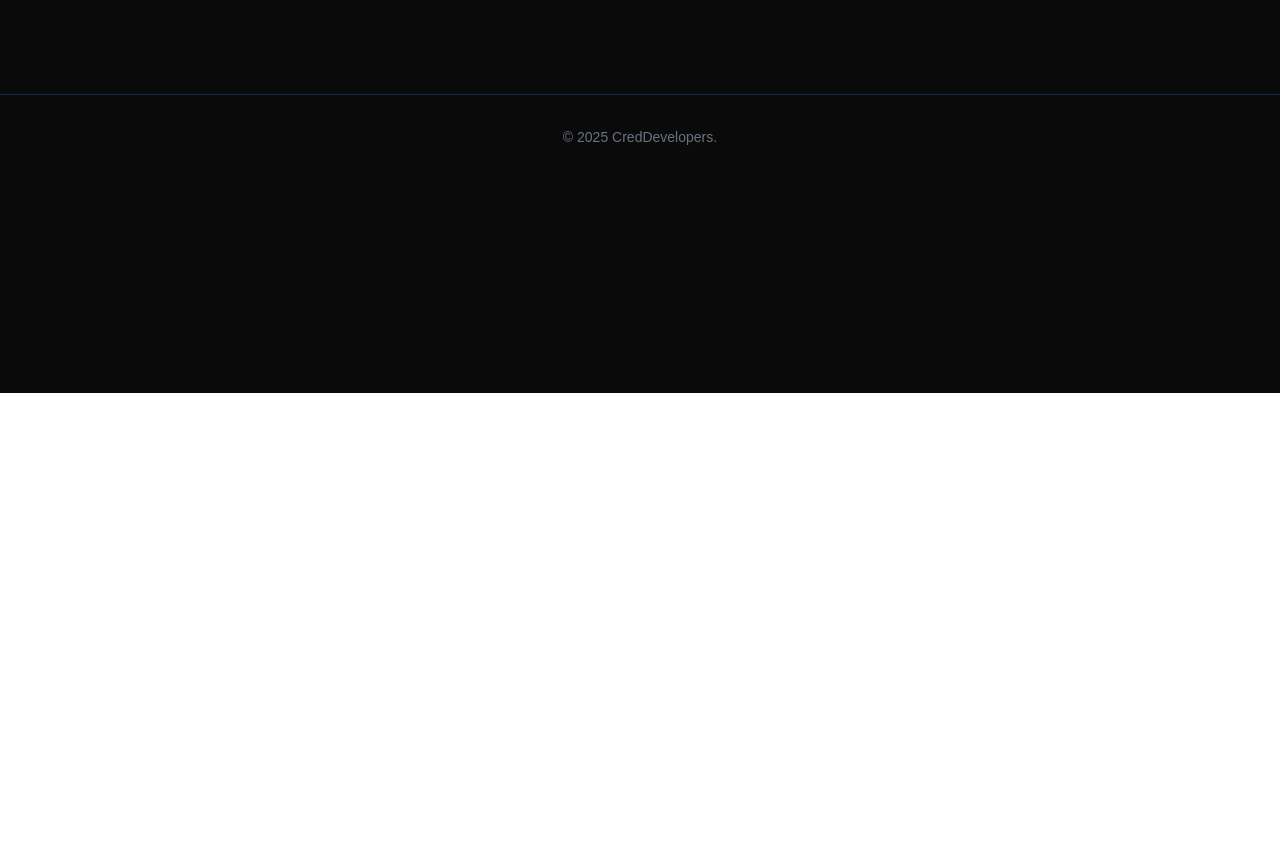
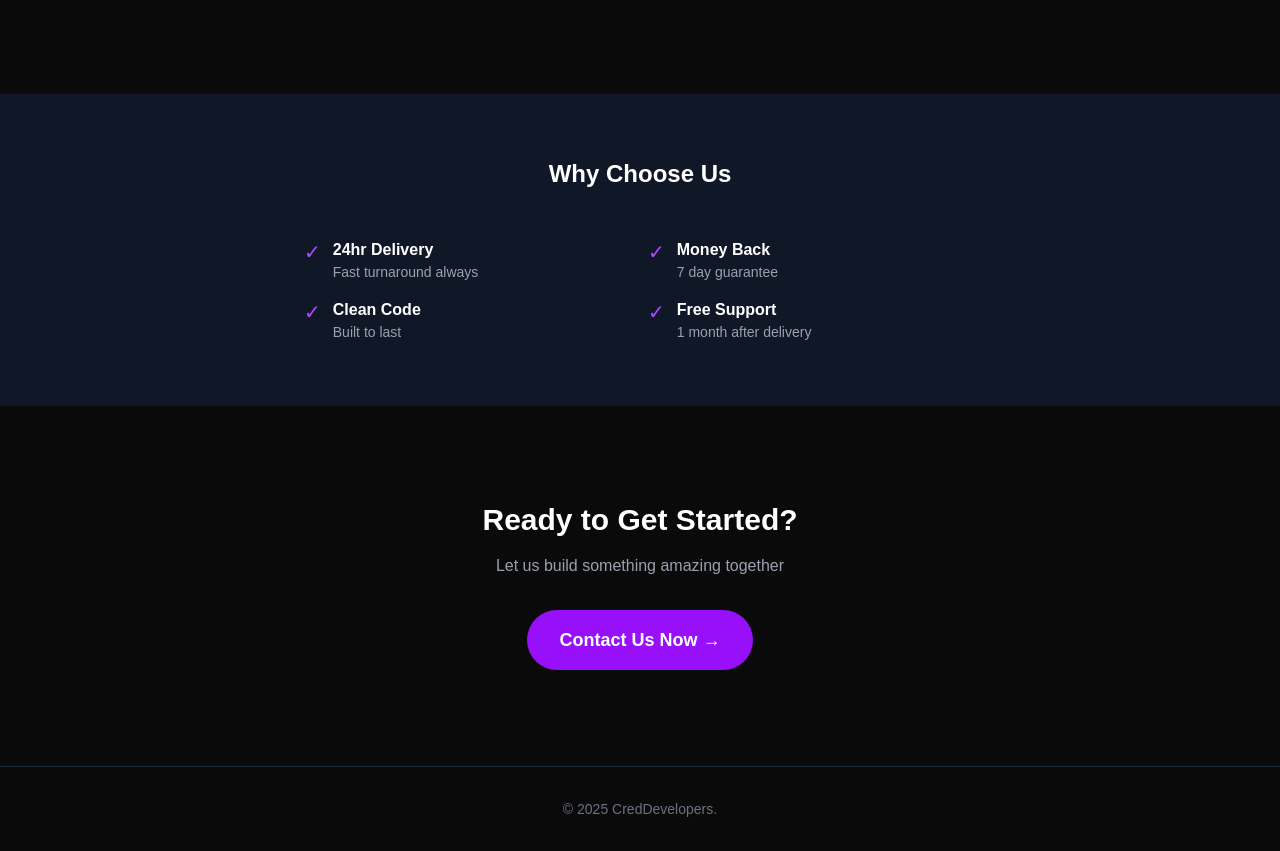
Before and after one commit to ritikyadav3101/Mywebsite, a Next.js app: page / in a window 1280 px wide. Shown: the part 407-1258 px from the top of the page. Before the commit the page ends 800 px from the top, so only its background shows below. Built offline with nearby package versions, Linux system fonts and the light colour scheme.

Commit message:
fixed code

```diff
--- a/app/page.tsx
+++ b/app/page.tsx
@@ -10,6 +10,32 @@ export default function Home() {
         <p className="text-gray-400 text-lg mb-8">Premium websites for businesses. Agency quality at freelancer prices.</p>
         <a href="mailto:ritikyadav3101@gmail.com" className="bg-purple-600 px-8 py-4 rounded-full text-lg font-bold">Start Your Project →</a>
       </section>
+      <section className="px-8 py-16 bg-gray-900">
+        <h3 className="text-2xl font-bold text-center mb-12">Why Choose Us</h3>
+        <div className="grid grid-cols-2 gap-4 max-w-2xl mx-auto">
+          <div className="flex items-start gap-3">
+            <span className="text-purple-500 text-xl">✓</span>
+            <div><p className="font-bold">24hr Delivery</p><p className="text-gray-400 text-sm">Fast turnaround always</p></div>
+          </div>
+          <div className="flex items-start gap-3">
+            <span className="text-purple-500 text-xl">✓</span>
+            <div><p className="font-bold">Money Back</p><p className="text-gray-400 text-sm">7 day guarantee</p></div>
+          </div>
+          <div className="flex items-start gap-3">
+            <span className="text-purple-500 text-xl">✓</span>
+            <div><p className="font-bold">Clean Code</p><p className="text-gray-400 text-sm">Built to last</p></div>
+          </div>
+          <div className="flex items-start gap-3">
+            <span className="text-purple-500 text-xl">✓</span>
+            <div><p className="font-bold">Free Support</p><p className="text-gray-400 text-sm">1 month after delivery</p></div>
+          </div>
+        </div>
+      </section>
+      <section className="flex flex-col items-center text-center px-8 py-24">
+        <h3 className="text-3xl font-bold mb-4">Ready to Get Started?</h3>
+        <p className="text-gray-400 mb-8">Let us build something amazing together</p>
+        <a href="mailto:ritikyadav3101@gmail.com" className="bg-purple-600 px-8 py-4 rounded-full text-lg font-bold">Contact Us Now →</a>
+      </section>
       <footer className="text-center py-8 border-t border-gray-800 text-gray-500 text-sm">© 2025 CredDevelopers.</footer>
     </main>
   )
```
